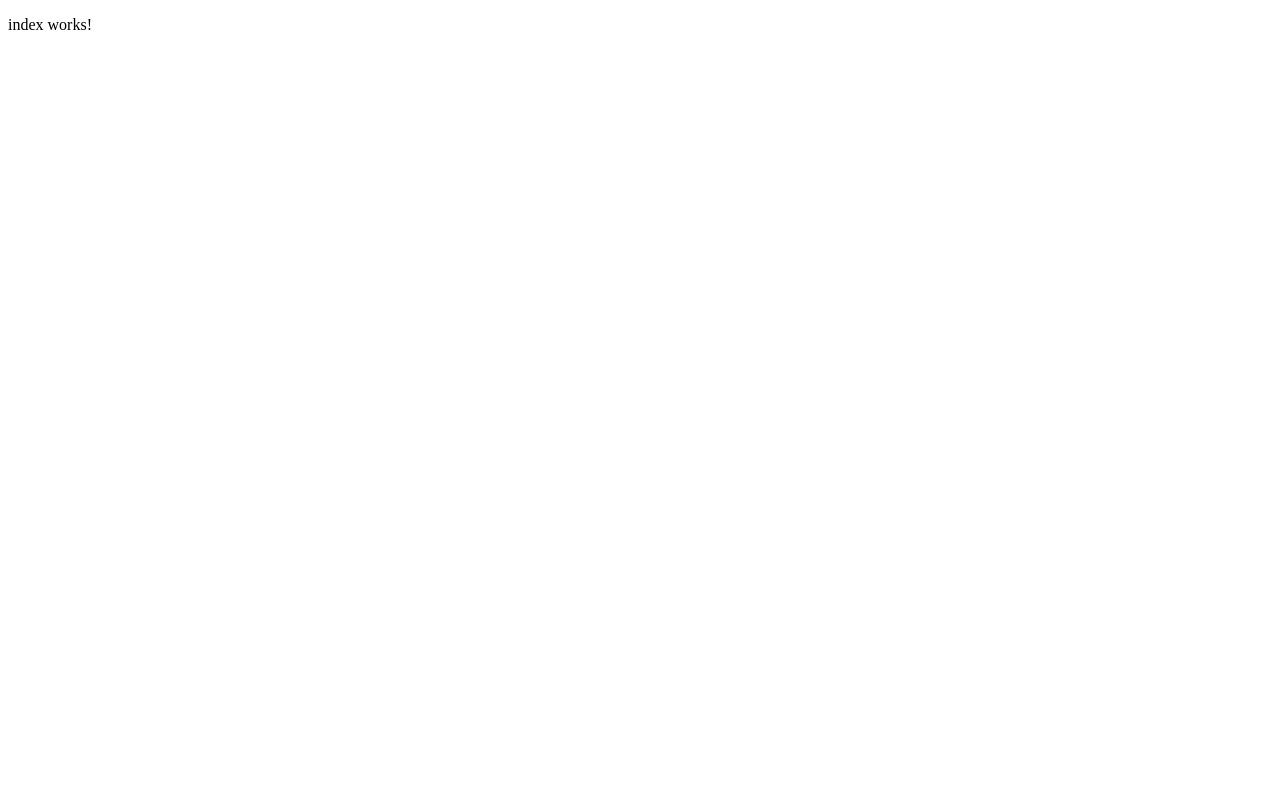
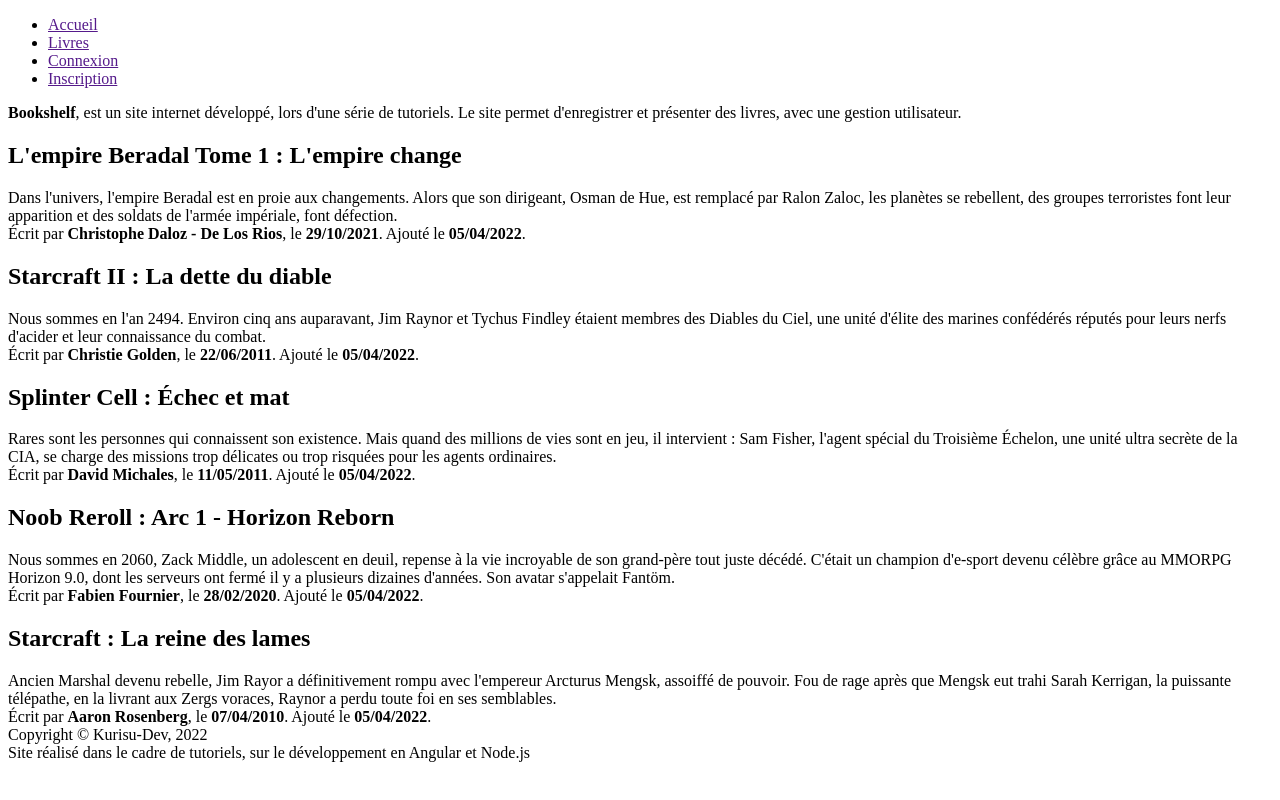
Before and after one commit to christophedlr-tutos/angular-bookshelf, an Angular app: page / in a window 1280 px wide. Built offline with nearby package versions, Linux system fonts and the light colour scheme.

Commit message:
Chapter 2 - First component: index page
- Adding introduction & five books in index page
- Adding a header & footer in layout page

Signed-off-by: Christophe DALOZ - DE LOS RIOS <christophedlr@gmail.com>

```diff
--- a/src/app/index/index.component.html
+++ b/src/app/index/index.component.html
@@ -1 +1,66 @@
-<p>index works!</p>
+<section>
+  <b>Bookshelf</b>, est un site internet développé, lors d'une série de tutoriels.
+  Le site permet d'enregistrer et présenter des livres, avec une gestion utilisateur.
+</section>
+
+<section>
+  <article>
+    <h2>L'empire Beradal Tome 1 : L'empire change</h2>
+    <div>
+      Dans l'univers, l'empire Beradal est en proie aux changements. Alors que son dirigeant, Osman de Hue,
+      est remplacé par Ralon Zaloc, les planètes se rebellent, des groupes terroristes font leur apparition
+      et des soldats de l'armée impériale, font défection.
+    </div>
+    <div>
+      Écrit par <b>Christophe Daloz - De Los Rios</b>, le <b>29/10/2021</b>. Ajouté le <b>05/04/2022</b>.
+    </div>
+  </article>
+
+  <article>
+    <h2>Starcraft II : La dette du diable</h2>
+    <div>
+      Nous sommes en l'an 2494. Environ cinq ans auparavant, Jim Raynor et Tychus Findley étaient membres
+      des Diables du Ciel, une unité d'élite des marines confédérés réputés pour leurs nerfs d'acider et leur
+      connaissance du combat.
+    </div>
+    <div>
+      Écrit par <b>Christie Golden</b>, le <b>22/06/2011</b>. Ajouté le <b>05/04/2022</b>.
+    </div>
+  </article>
+
+  <article>
+    <h2>Splinter Cell : Échec et mat</h2>
+    <div>
+      Rares sont les personnes qui connaissent son existence. Mais quand des millions de vies sont en jeu,
+      il intervient : Sam Fisher, l'agent spécial du Troisième Échelon, une unité ultra secrète de la CIA,
+      se charge des missions trop délicates ou trop risquées pour les agents ordinaires.
+    </div>
+    <div>
+      Écrit par <b>David Michales</b>, le <b>11/05/2011</b>. Ajouté le <b>05/04/2022</b>.
+    </div>
+  </article>
+
+  <article>
+    <h2>Noob Reroll : Arc 1 - Horizon Reborn</h2>
+    <div>
+      Nous sommes en 2060, Zack Middle, un adolescent en deuil, repense à la vie incroyable de son grand-père
+      tout juste décédé. C'était un champion d'e-sport devenu célèbre grâce au MMORPG Horizon 9.0,
+      dont les serveurs ont fermé il y a plusieurs dizaines d'années. Son avatar s'appelait Fantöm.
+    </div>
+    <div>
+      Écrit par <b>Fabien Fournier</b>, le <b>28/02/2020</b>. Ajouté le <b>05/04/2022</b>.
+    </div>
+  </article>
+
+  <article>
+    <h2>Starcraft : La reine des lames</h2>
+    <div>
+      Ancien Marshal devenu rebelle, Jim Rayor a définitivement rompu avec l'empereur Arcturus Mengsk, assoiffé de pouvoir.
+      Fou de rage après que Mengsk eut trahi Sarah Kerrigan, la puissante télépathe, en la livrant aux Zergs voraces,
+      Raynor a perdu toute foi en ses semblables.
+    </div>
+    <div>
+      Écrit par <b>Aaron Rosenberg</b>, le <b>07/04/2010</b>. Ajouté le <b>05/04/2022</b>.
+    </div>
+  </article>
+</section>
--- a/src/index.html
+++ b/src/index.html
@@ -8,6 +8,18 @@
   <link rel="icon" type="image/x-icon" href="favicon.ico">
 </head>
 <body>
+  <header>
+    <ul>
+      <li><a href="">Accueil</a></li>
+      <li><a href="">Livres</a></li>
+      <li><a href="">Connexion</a></li>
+      <li><a href="">Inscription</a></li>
+    </ul>
+  </header>
   <app-root></app-root>
+  <footer>
+    <div>Copyright &copy; Kurisu-Dev, 2022</div>
+    <div>Site réalisé dans le cadre de tutoriels, sur le développement en Angular et Node.js</div>
+  </footer>
 </body>
 </html>
```
